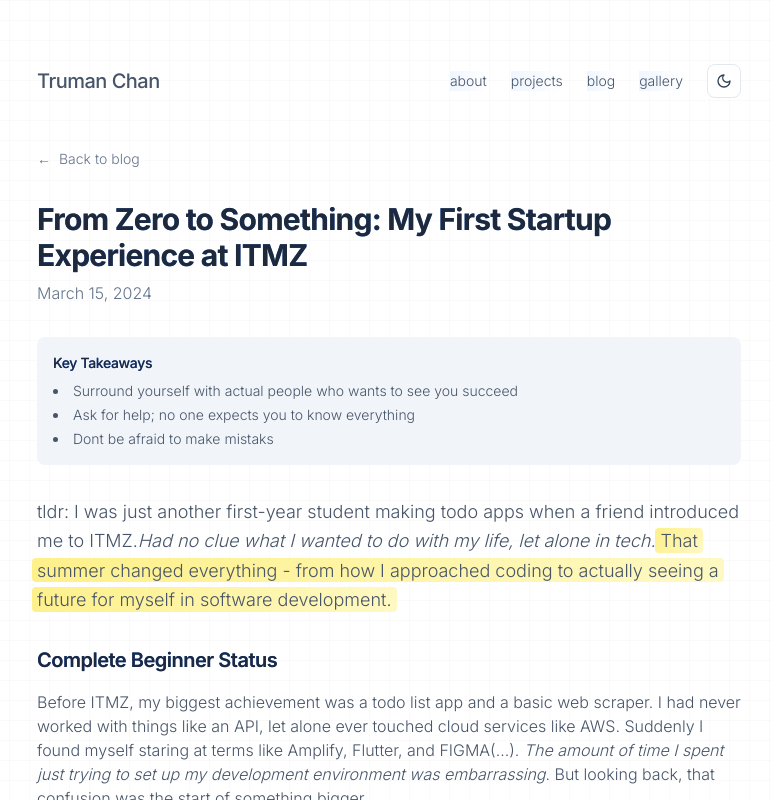
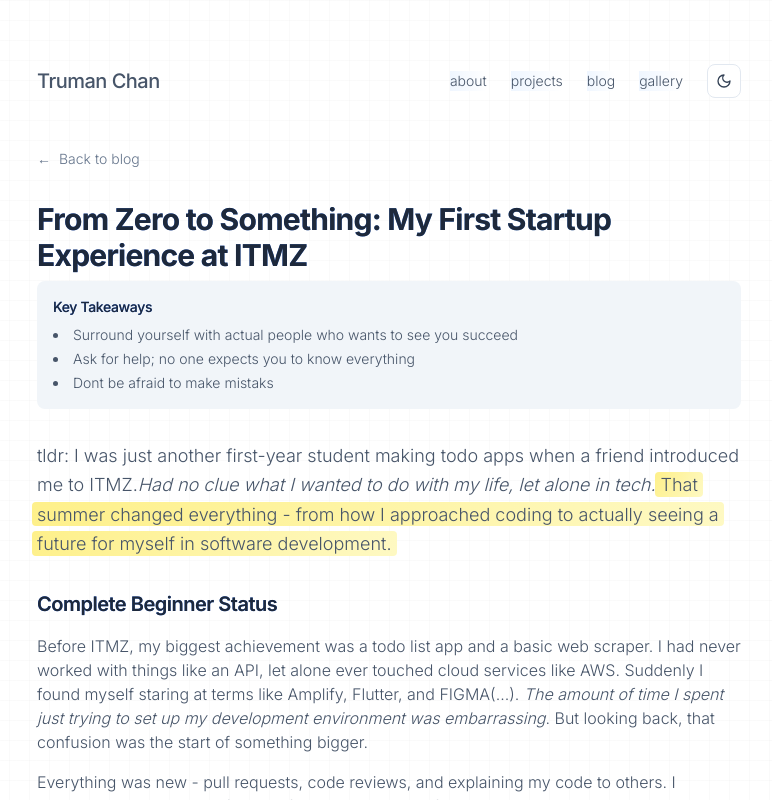
Before and after one commit to tmanzhe/web3, a Next.js app: page /writing/my-startup-journey in a window 1280 px wide. Shown: the top 800 px of the page, without its empty margins (251-1023 px from the left). Built offline with nearby package versions, Linux system fonts and the light colour scheme.

Commit message:
animation

```diff
--- a/src/app/writing/my-startup-journey/page.tsx
+++ b/src/app/writing/my-startup-journey/page.tsx
@@ -17,10 +17,6 @@
           <h1 className="text-3xl font-bold text-slate-800 dark:text-slate-200 mb-2 mt-4 animate-slide-up">
             From Zero to Something: My First Startup Experience at ITMZ
           </h1>
-          <div className="text-slate-500 dark:text-slate-400 mb-8 animate-slide-up opacity-0" style={{ animationDelay: '100ms' }}>
-            March 15, 2024
-          </div>
-
           <div className="prose prose-slate dark:prose-invert max-w-none">
             <div className="bg-slate-100 dark:bg-slate-800 p-4 rounded-lg mb-8 animate-slide-up opacity-0" style={{ animationDelay: '200ms' }}>
               <h3 className="text-slate-800 dark:text-slate-200 text-sm font-medium mb-2">Key Takeaways</h3>
```
